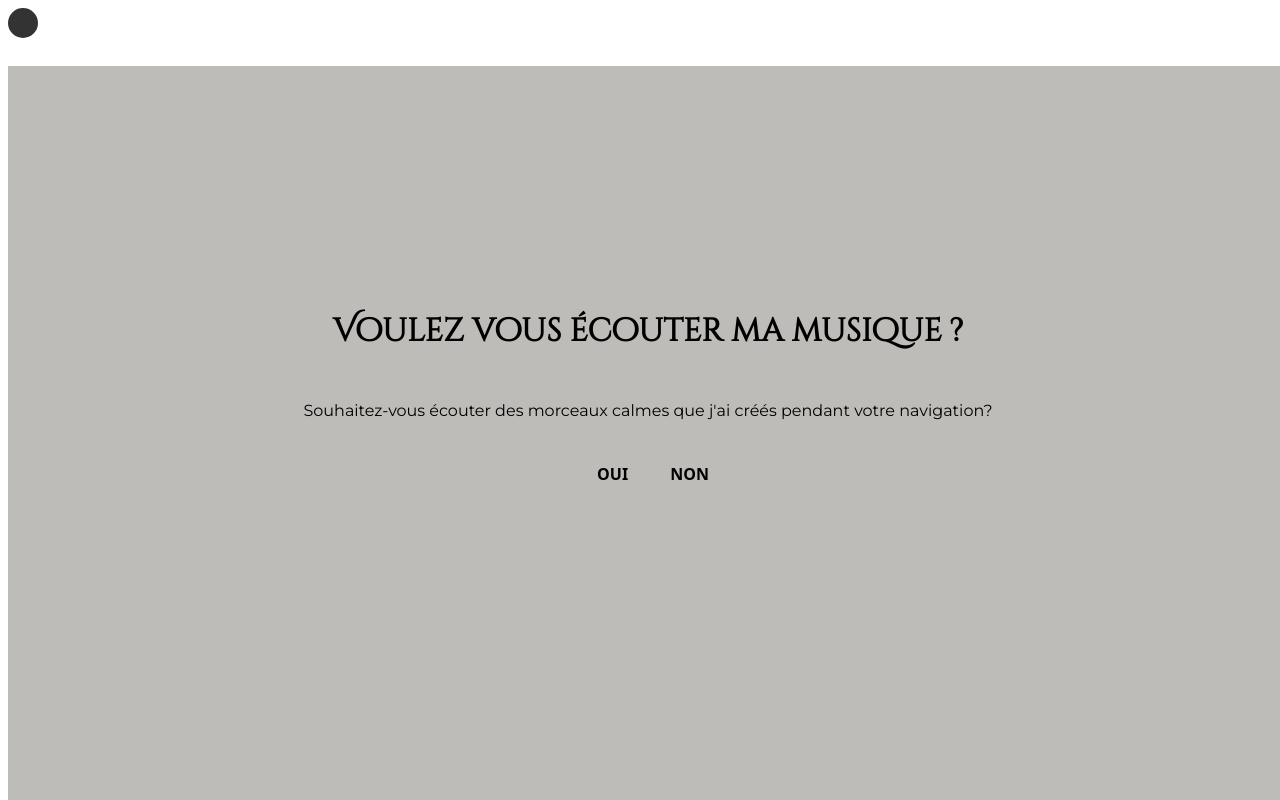
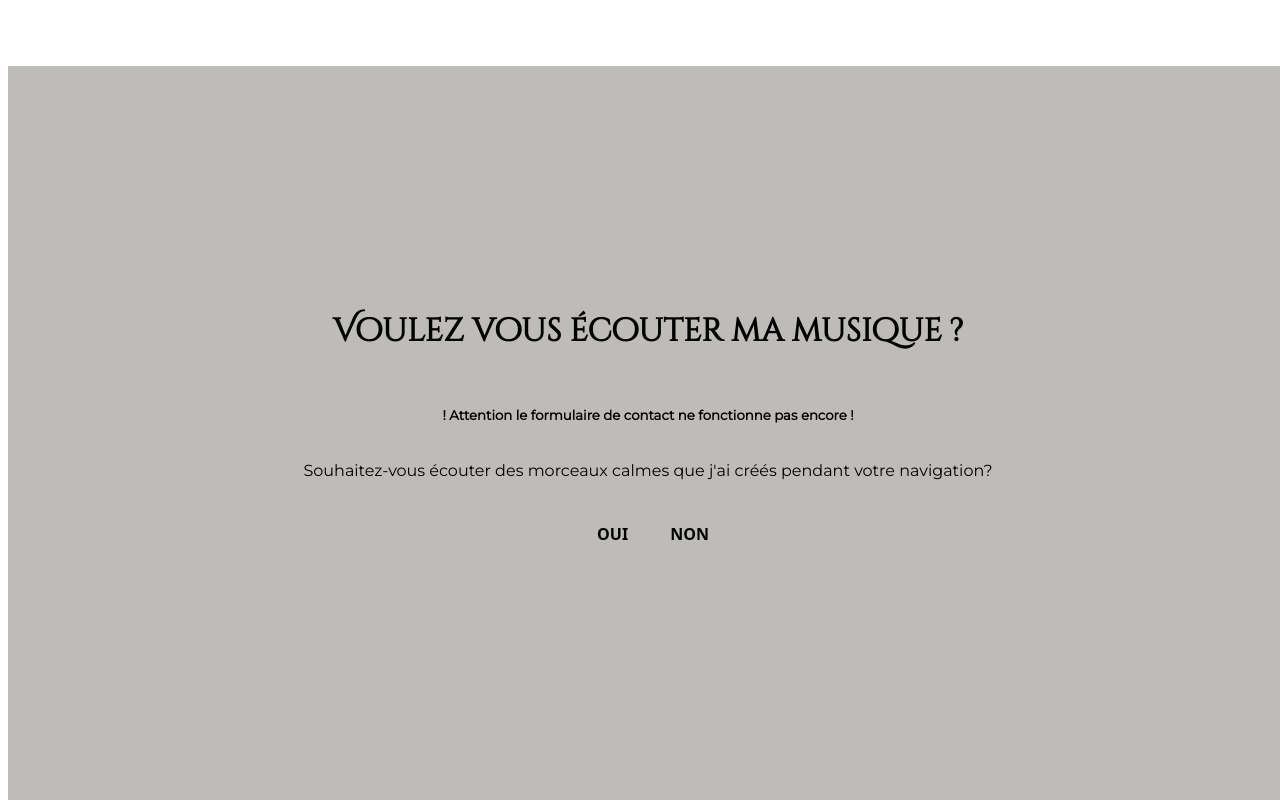
Before and after one commit to MalbanNGI/Mon-portfolio, a plain HTML site: page index.html in a window 1280 px wide. Shown: the top 800 px of the page. Drawn offline with nearby package versions, Linux system fonts and the light colour scheme; a script that the page names is missing; files whose address does not match are found by name.

Commit message:
Update index.html

```diff
--- a/index.html
+++ b/index.html
@@ -25,7 +25,6 @@
 </head>
 
 <body>
-    <div id="tracker"></div>
     <audio id="myAudio" controls> <!-- Son au démarrage -->
         <source src="media/audio/portfoliomusic.mp3" type="audio/mpeg">
     </audio>
@@ -33,6 +32,7 @@
     <div class="modal" id="myModal"> <!-- Page de démmarage -->
         <div class="modal-content">
             <h3 class="title-music">Voulez vous écouter ma musique ?</h3>
+            <h5>! Attention le formulaire de contact ne fonctionne pas encore !</h5>
             <p>Souhaitez-vous écouter des morceaux calmes que j'ai créés pendant votre navigation?</p>
             <div class="musicBtn">
                 <button class="button-choose" id="yesBtn">Oui</button>
```
